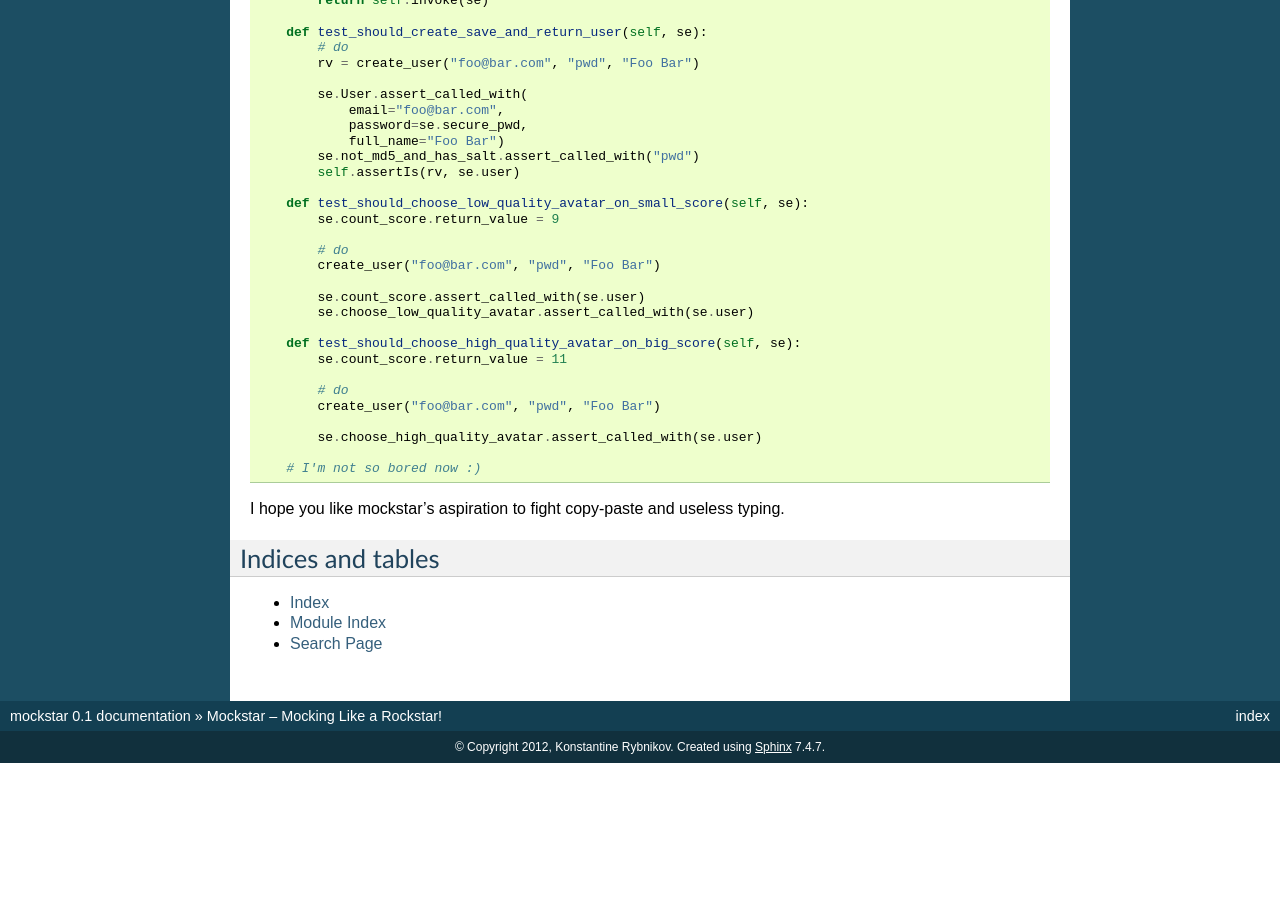
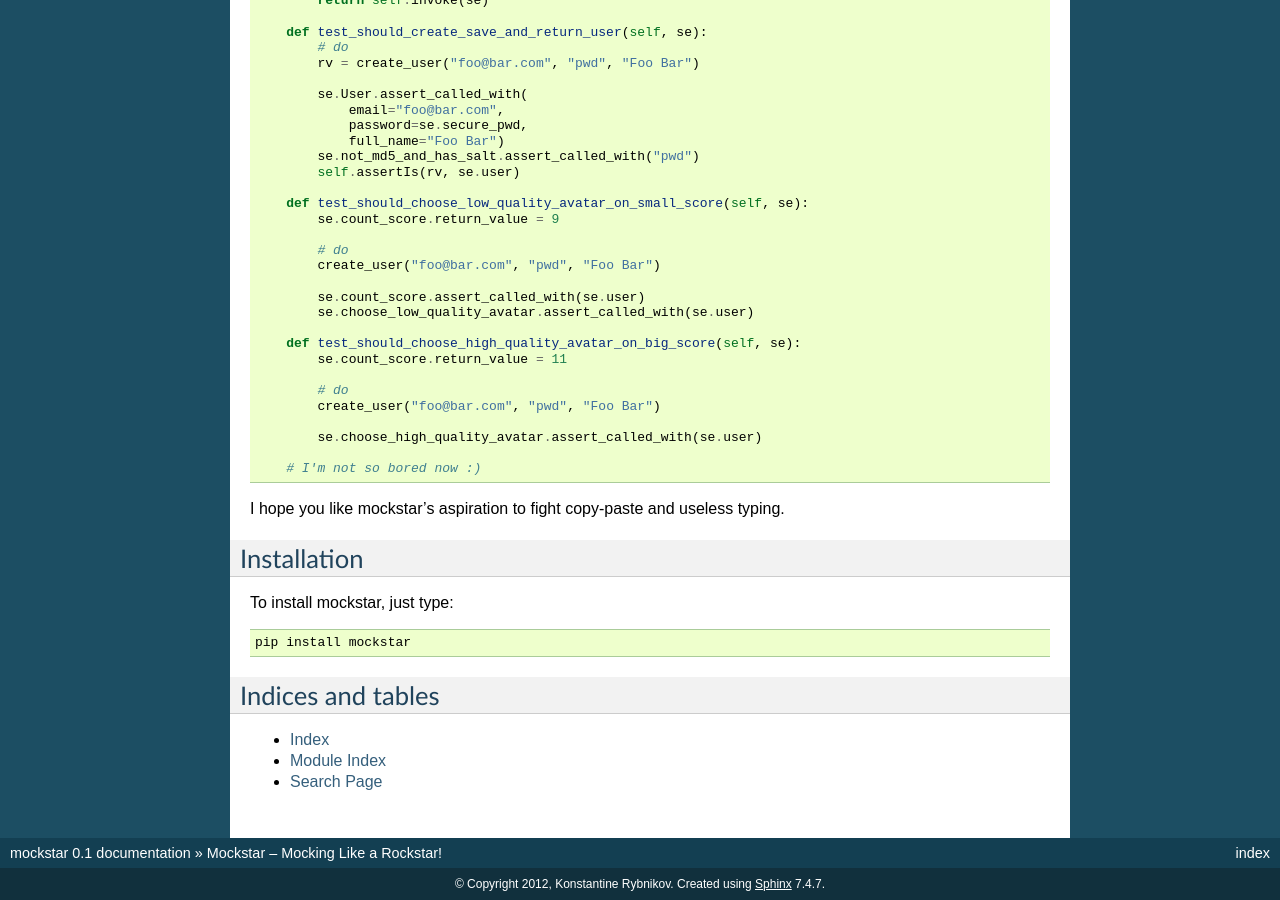
Before and after one commit to k-bx/mockstar, a Sphinx documentation site: the page built from docs/index.rst, in a window 1280 px wide and 900 px high, scrolled down 2840 px. Built offline with Sphinx 7.4.7, drawn with Linux system fonts in a browser that asks for light colours; before the commit the page ends 3603 px from its top, so only the background shows below that.

```diff
--- a/README.rst
+++ b/README.rst
@@ -10,3 +10,6 @@ If you are a honest man that tries to cover all his code with 100% of
 tests, then you know that you will have tons and tons of tests. That's
 why it is important to reduce lines of code and repeating yourself
 when you write those.
+
+Documentation: `http://mockstar.readthedocs.org
+<http://mockstar.readthedocs.org>`_.
--- a/docs/index.rst
+++ b/docs/index.rst
@@ -68,6 +68,12 @@ With mockstar your test would look something like this:
 I hope you like mockstar's aspiration to fight copy-paste and useless
 typing.
 
+Installation
+============
+
+To install mockstar, just type::
+
+    pip install mockstar
 
 ..
    Contents:
--- a/setup.py
+++ b/setup.py
@@ -7,7 +7,7 @@ with open('README.rst') as f:
     LONG_DESCRIPTION = f.read()
 
 setup(name='mockstar',
-      version='0.1.6',
+      version='0.1.7',
       description=DESCRIPTION,
       long_description=LONG_DESCRIPTION,
       author='Konstantine Rybnikov',
```
